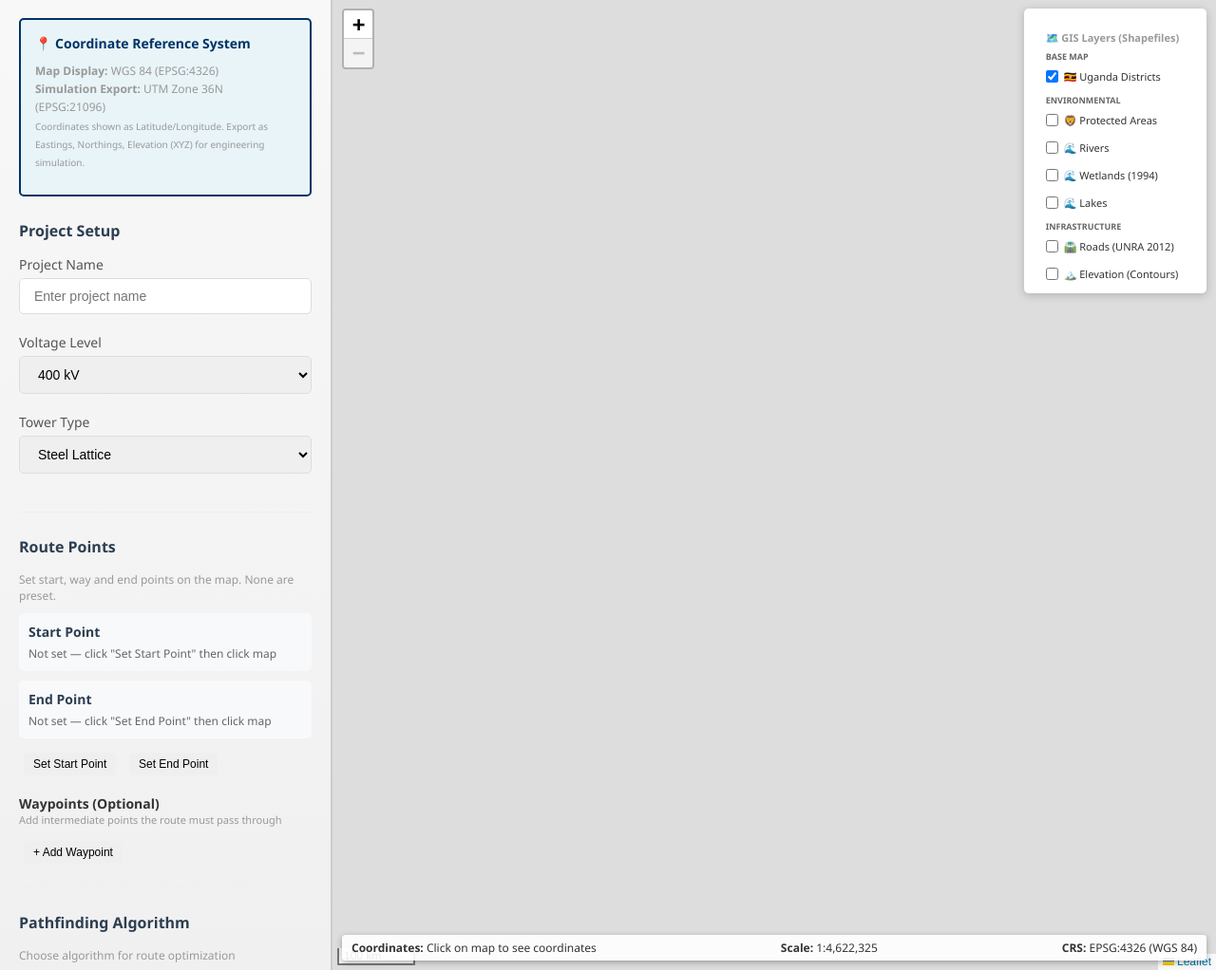
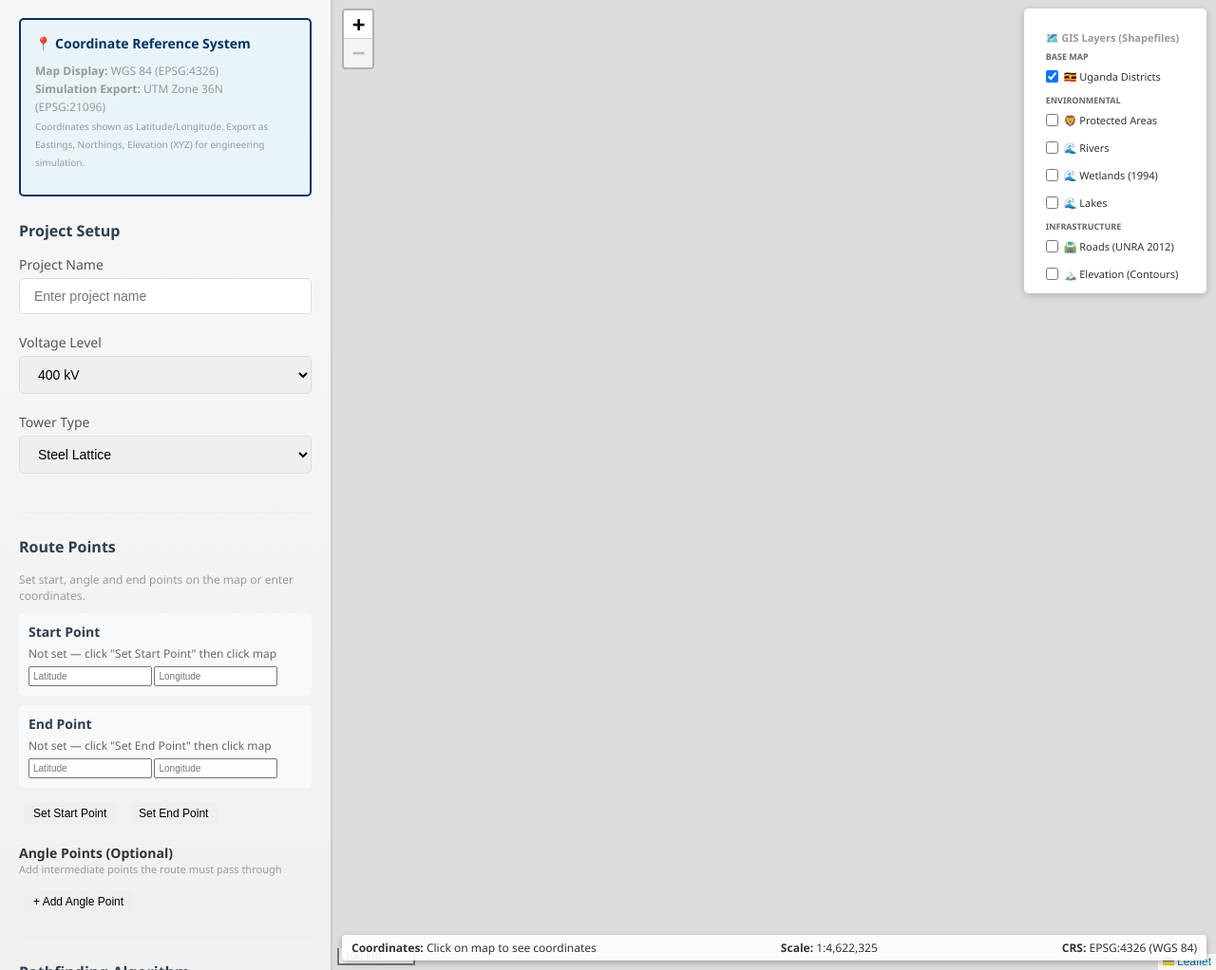
Before and after one commit to Rodney222-cpu/transmission_routing_tool_app, a Flask app: page /dashboard in a window 1280 px wide. Shown: the part 103-1125 px from the top of the page at 95% size. Run offline with Flask 3, Linux system fonts and the light colour scheme; the visitor is signed in with stand-in values (Sample User, id 1); data that the repository does not hold is empty.

Commit message:
Fix all routing issues: JS null errors, coordinate input, algorithm switching, cost surface usage, and rename waypoints to angle points

```diff
--- a/static/js/map.js
+++ b/static/js/map.js
@@ -677,6 +677,13 @@ function removeWaypointMarker(waypointId) {
 function updateStartCoords(lat, lon) {
     const el = document.getElementById('startCoords');
     if (el) el.textContent = `Lat: ${lat.toFixed(4)}, Lon: ${lon.toFixed(4)}`;
+
+    // Also update coordinate input fields
+    const startLatInput = document.getElementById('startLat');
+    const startLonInput = document.getElementById('startLon');
+    if (startLatInput) startLatInput.value = lat.toFixed(6);
+    if (startLonInput) startLonInput.value = lon.toFixed(6);
+
     currentProject.start = { lat, lon, name: 'Start Point' };
     updatePointLabels();
 }
@@ -687,6 +694,13 @@ function updateStartCoords(lat, lon) {
 function updateEndCoords(lat, lon) {
     const el = document.getElementById('endCoords');
     if (el) el.textContent = `Lat: ${lat.toFixed(4)}, Lon: ${lon.toFixed(4)}`;
+
+    // Also update coordinate input fields
+    const endLatInput = document.getElementById('endLat');
+    const endLonInput = document.getElementById('endLon');
+    if (endLatInput) endLatInput.value = lat.toFixed(6);
+    if (endLonInput) endLonInput.value = lon.toFixed(6);
+
     currentProject.end = { lat, lon, name: 'End Point' };
     updatePointLabels();
 }
--- a/static/js/optimize.js
+++ b/static/js/optimize.js
@@ -71,6 +71,49 @@ document.addEventListener('DOMContentLoaded', function() {
         this.classList.add('active');
         document.getElementById('setStartBtn').classList.remove('active');
     });
+
+    // Coordinate input handlers
+    window.updateStartFromCoords = function() {
+        const lat = parseFloat(document.getElementById('startLat').value);
+        const lon = parseFloat(document.getElementById('startLon').value);
+
+        if (!isNaN(lat) && !isNaN(lon)) {
+            currentProject.start = { lat, lon };
+
+            // Update display
+            document.getElementById('startCoords').textContent = `${lat.toFixed(4)}, ${lon.toFixed(4)}`;
+
+            // Place marker on map
+            if (window.startMarker) {
+                window.startMarker.setLatLng([lat, lon]);
+            } else {
+                window.startMarker = L.marker([lat, lon], {icon: startIcon}).addTo(map);
+            }
+
+            console.log('✓ Start point set from coordinates:', lat, lon);
+        }
+    };
+
+    window.updateEndFromCoords = function() {
+        const lat = parseFloat(document.getElementById('endLat').value);
+        const lon = parseFloat(document.getElementById('endLon').value);
+
+        if (!isNaN(lat) && !isNaN(lon)) {
+            currentProject.end = { lat, lon };
+
+            // Update display
+            document.getElementById('endCoords').textContent = `${lat.toFixed(4)}, ${lon.toFixed(4)}`;
+
+            // Place marker on map
+            if (window.endMarker) {
+                window.endMarker.setLatLng([lat, lon]);
+            } else {
+                window.endMarker = L.marker([lat, lon], {icon: endIcon}).addTo(map);
+            }
+
+            console.log('✓ End point set from coordinates:', lat, lon);
+        }
+    };
 
     // AHP weight sliders
     setupWeightSliders();
@@ -213,8 +256,14 @@ function removeWaypoint(waypointId) {
 function renderWaypoints() {
     const container = document.getElementById('waypointsList');
 
+    // Add null check to prevent "Cannot set properties of null" error
+    if (!container) {
+        console.warn('waypointsList container not found in DOM');
+        return;
+    }
+
     if (waypoints.length === 0) {
-        container.innerHTML = '<p class="help-text" style="font-size: 11px; margin: 5px 0;">No waypoints added</p>';
+        container.innerHTML = '<p class="help-text" style="font-size: 11px; margin: 5px 0;">No angle points added</p>';
         return;
     }
 
@@ -802,7 +851,10 @@ function displayResults(result) {
     // Display simple cost summary
     displaySimpleCostSummary(costBreakdown);
 
-    document.getElementById('resultsSection').style.display = 'block';
+    const resultsSection = document.getElementById('resultsSection');
+    if (resultsSection) {
+        resultsSection.style.display = 'block';
+    }
 }
 
 // Store chart instances to destroy before recreating
--- a/templates/dashboard.html
+++ b/templates/dashboard.html
@@ -74,26 +74,34 @@
 
                 <div class="sidebar-section">
                     <h3>Route Points</h3>
-                    <p class="help-text">Set start, way and end points on the map. None are preset.</p>
+                    <p class="help-text">Set start, angle and end points on the map or enter coordinates.</p>
 
                     <div class="point-info">
                         <strong>Start Point</strong>
                         <div id="startCoords">Not set — click "Set Start Point" then click map</div>
+                        <div style="margin-top: 5px; font-size: 11px;">
+                            <input type="number" id="startLat" placeholder="Latitude" step="any" style="width: 45%; padding: 3px; font-size: 10px;" onchange="updateStartFromCoords()">
+                            <input type="number" id="startLon" placeholder="Longitude" step="any" style="width: 45%; padding: 3px; font-size: 10px;" onchange="updateStartFromCoords()">
+                        </div>
                     </div>
 
                     <div class="point-info">
                         <strong>End Point</strong>
                         <div id="endCoords">Not set — click "Set End Point" then click map</div>
+                        <div style="margin-top: 5px; font-size: 11px;">
+                            <input type="number" id="endLat" placeholder="Latitude" step="any" style="width: 45%; padding: 3px; font-size: 10px;" onchange="updateEndFromCoords()">
+                            <input type="number" id="endLon" placeholder="Longitude" step="any" style="width: 45%; padding: 3px; font-size: 10px;" onchange="updateEndFromCoords()">
+                        </div>
                     </div>
 
                     <button id="setStartBtn" class="btn btn-sm">Set Start Point</button>
                     <button id="setEndBtn" class="btn btn-sm">Set End Point</button>
 
                     <div style="margin-top: 15px;">
-                        <h4>Waypoints (Optional)</h4>
+                        <h4>Angle Points (Optional)</h4>
                         <p class="help-text" style="font-size: 11px;">Add intermediate points the route must pass through</p>
                         <div id="waypointsList"></div>
-                        <button id="addWaypointBtn" class="btn btn-sm" style="margin-top: 5px;">+ Add Waypoint</button>
+                        <button id="addWaypointBtn" class="btn btn-sm" style="margin-top: 5px;">+ Add Angle Point</button>
                     </div>
                 </div>
 
```
